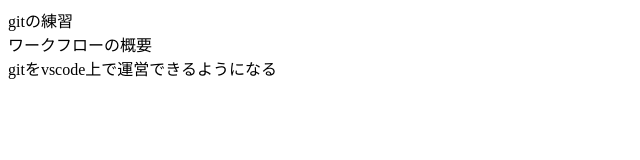
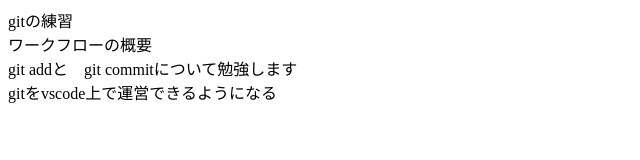
Before and after one commit to KosukeOsanai/intro_git, a plain HTML site: page index.html in a window 1280 px wide. Shown: the whole page, without its empty margins (0-640 px from the left). Drawn offline with Linux system fonts and the light colour scheme.

Commit message:
add , coomitのコマンドを追記
山浦さんのUdemyで勉強したので

```diff
--- a/index.html
+++ b/index.html
@@ -8,6 +8,7 @@
 <body>
     <div>gitの練習</div>
     <div>ワークフローの概要</div>
+    <div>git addと　git commitについて勉強します</div>
     <div>gitをvscode上で運営できるようになる</div>
 </body>
 </html>
```
